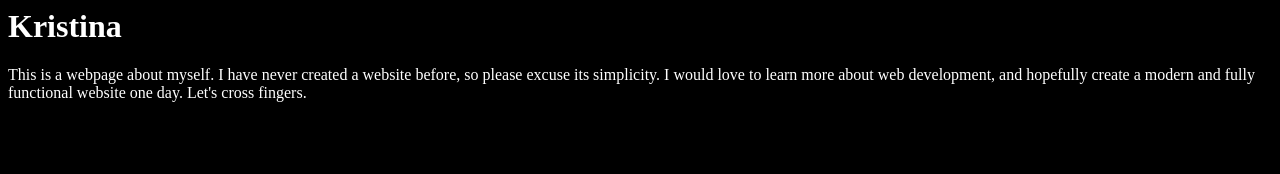
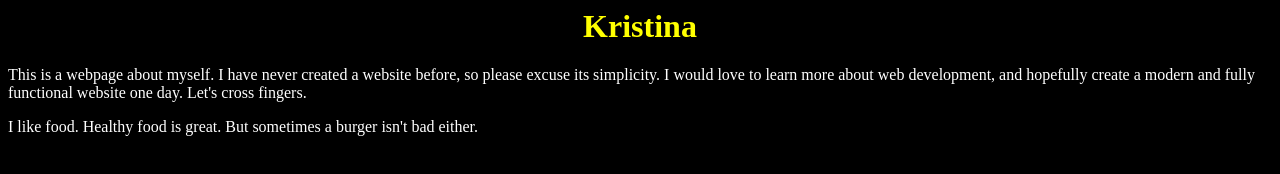
Before and after one commit to KristinaED/mytestwebsite, a plain HTML site: page index.html in a window 1280 px wide. Drawn offline with Linux system fonts and the light colour scheme.

Commit message:
added yellow header

```diff
--- a/base.css
+++ b/base.css
@@ -1,3 +1,7 @@
 body {background-color: black;
       color:white;
 }
+h1 { text-decoration: italic;
+     color: yellow;
+     text-align: center;
+}
--- a/index.html
+++ b/index.html
@@ -6,5 +6,6 @@
 <body>
 	<h1> Kristina </h1>
 	<p> This is a webpage about myself. I have never created a website before, so please excuse its simplicity. I would love to learn more about web development, and hopefully create a modern and fully functional website one day. Let's cross fingers.</p>
+	<p> I like food. Healthy food is great. But sometimes a burger isn't bad either. </p>
 </body>
 </html>
```
